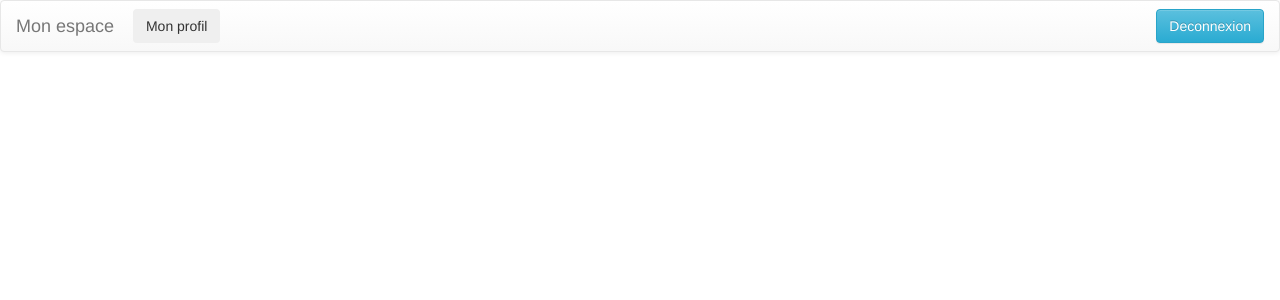
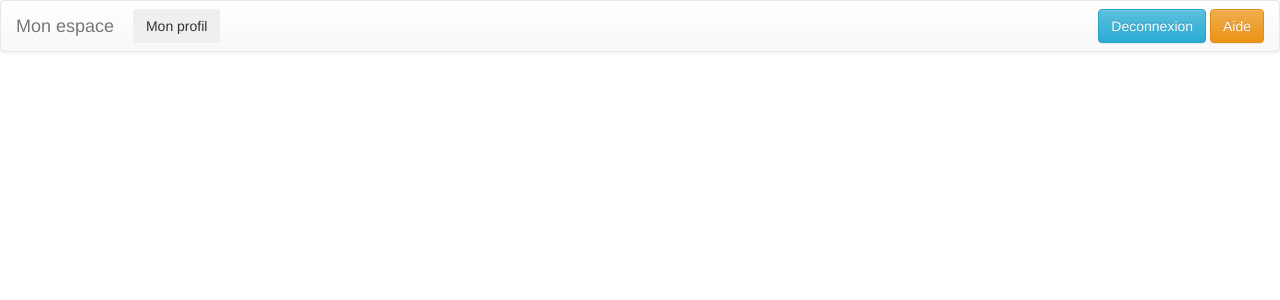
Before and after one commit to Mickatronic/GestNote, a PHP site: page /MonEspace.php in a window 1280 px wide. Shown: the top 300 px of the page. Run offline with PHP 8.4, Linux system fonts and the light colour scheme.

Commit message:
Modif.net
Modif pour Nate

```diff
--- a/www/Acceuil.php
+++ b/www/Acceuil.php
@@ -48,6 +48,7 @@
 		</div>
 		<input type="submit" class="btn btn-info" value="connexion"/>
 		<a href="inscription.php" class="btn btn-success">Inscription</a>
+		<a href="Aide.php" class="btn btn-warning">Aide</a>
 	</form>
 
 	<?php
--- a/www/MonEspace.php
+++ b/www/MonEspace.php
@@ -42,12 +42,12 @@
 	else
 	{
 	?>
-	<form action="Deconnexion.php" method="GET" class="navbar-form navbar-right" role="search">
-		<div class="form-group">
 
+		<div class="navbar-form navbar-right">
+		<a href="Deconnexion.php" class="btn btn-info">Deconnexion</a>
+		<a href="Aide.php" class="btn btn-warning">Aide</a>
 		</div>
-		<input type="submit" class="btn btn-info" value="Deconnexion"/>
-	</form>
+
 	<form action="MonEspace.php" method="GET" class="navbar-form nvbar-right" role="search">
 		<div class="form-group">
 
```
Also changed, not shown: www/Aide.php (+1 -37 lines).
